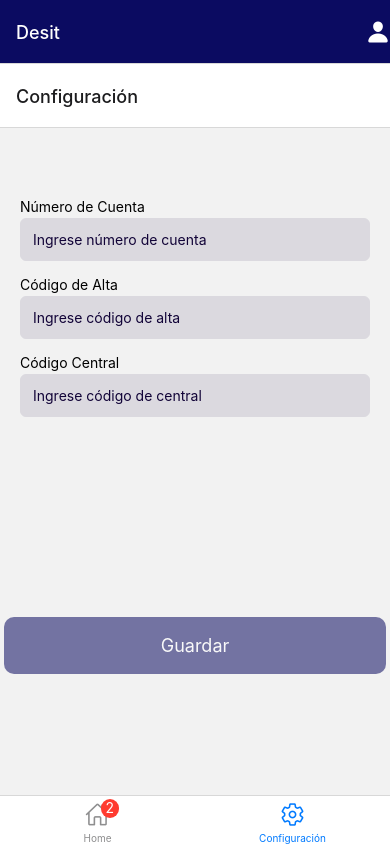
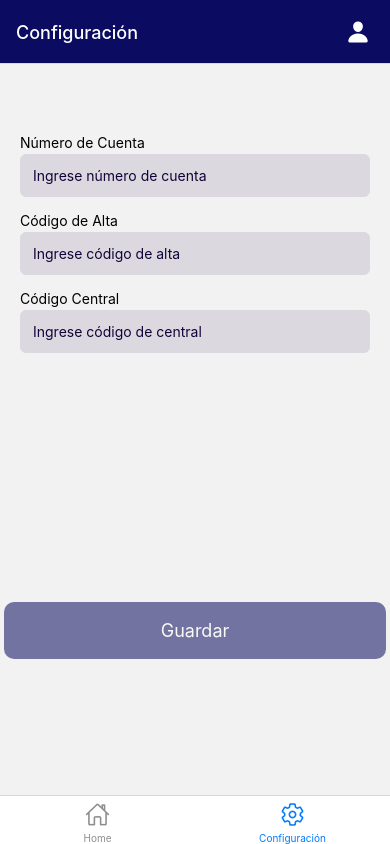
Before and after one commit to MauroHerreraJ/DesitAppBarrioCerrado, a React Native app: screen /Configuration in a window 390 px wide. Built offline with nearby package versions, Linux system fonts and the light colour scheme.

Commit message:
Navigation

```diff
--- a/App.js
+++ b/App.js
@@ -3,15 +3,12 @@ import { NavigationContainer } from '@react-navigation/native';
 import { createNativeStackNavigator } from '@react-navigation/native-stack';
 import { createBottomTabNavigator } from '@react-navigation/bottom-tabs';
 import { Ionicons } from "@expo/vector-icons"
+import { Image, View } from 'react-native';
+
 
 
 import AllButtons from './screen/AllButtons';
 import Configuration from './screen/Configuration';
-import IconButton from './component/IconButton';
-import { useState } from 'react';
-import MyModal from './component/MyModal';
-
-
 
 const Stack = createNativeStackNavigator();
 const BottomTabs = createBottomTabNavigator();
@@ -19,18 +16,24 @@ const BottomTabs = createBottomTabNavigator();
 
 function Navigation() {
 
-
   return (
-    <BottomTabs.Navigator>
+    <BottomTabs.Navigator
+      screenOptions={{
+        headerStyle: { backgroundColor: "#0b0b61" },
+        headerTintColor: "white",
+      }}>
       <BottomTabs.Screen
-        name='Principal'
+        name='Desit'
         component={AllButtons}
         options={{
-          headerShown: false,
           tabBarLabel: "Home",
           tabBarIcon: ({ color, size }) => (<Ionicons name='home-outline' size={size} color={color} />),
-          tabBarBadge:2
-
+          headerLeft: () => (
+            <Image
+              source={require("./assets/logodesit.png")}
+              style={{ width: 40, height: 40, marginLeft: 10 }}
+            />
+          ),
         }} />
       <BottomTabs.Screen
         name="Configuration"
@@ -46,35 +49,20 @@ function Navigation() {
 
 export default function App() {
 
-  const [modalVisible,setModalVisible] = useState(false);
-
-  function modalHandler(){
-    setModalVisible(true);
-  }
-
   return (
     <>
       <StatusBar style='light' />
       <NavigationContainer>
         <Stack.Navigator
           screenOptions={{
-            headerStyle: { backgroundColor: "#0b0b61" },
-            headerTintColor: "white",
-          }}>
+            headerShown: false,
+          }}
+          >
           <Stack.Screen
-            name="Desit"
+            name="Desi"
             component={Navigation}
-            options={{
-              headerRight:()=>{
-                return<>
-                <IconButton title="Tap me" onPress={modalHandler}/>
-                <MyModal modalVisible={modalVisible} setModalVisible={setModalVisible}/>
-                </>
-              }
-            }}
-          />
+            />
         </Stack.Navigator>
-
       </NavigationContainer>
     </>
   );
--- a/component/DataList.js
+++ b/component/DataList.js
@@ -73,8 +73,11 @@ function DataList() {
                 </View>
             </View>
             </TouchableWithoutFeedback>
+            <View style={styles.buttonContainer}>
+            <SaveButton onPress={saveData} isEnabled={isButtonEnabled}/>
+            </View>
 
-            <SaveButton onPress={saveData} isEnabled={isButtonEnabled}/>
+
 
 
         </>
@@ -87,5 +90,8 @@ const styles = StyleSheet.create({
     imputContainer: {
         padding: 20,
         marginTop: 50
+    },
+    buttonContainer:{
+       marginTop:210,
     }
 })
--- a/component/IconButton.js
+++ b/component/IconButton.js
@@ -3,8 +3,8 @@ import {Ionicons} from "@expo/vector-icons";
 
 function IconButton({onPress}){
   return(
-    <Pressable onPress={onPress}>
-        <Ionicons name="person" size={24} color="white"/>
+    <Pressable onPress={onPress} style={{marginRight:20}}>
+        <Ionicons name="person" size={24} color="white" />
     </Pressable>
   )
 }
--- a/component/MyModal.js
+++ b/component/MyModal.js
@@ -35,7 +35,7 @@ const styles = StyleSheet.create({
     margin: 20,
     backgroundColor: 'white',
     borderRadius: 20,
-    padding: 35,
+    padding:30,
     alignItems: 'center',
     shadowColor: '#000',
     shadowOffset: {
--- a/component/SaveButton.js
+++ b/component/SaveButton.js
@@ -23,7 +23,6 @@ const styles = StyleSheet.create({
         borderRadius: 10,
         margin: 4,
         overflow: "hidden",
-        marginTop: 165
     },
     buttonInnerContainer: {
         backgroundColor: "#0b0b61",
--- a/screen/AllButtons.js
+++ b/screen/AllButtons.js
@@ -4,8 +4,6 @@ import { styles2 } from "../constans/Styles";
 
 import PrimaryButton from "../component/PrimaryButton";
 import SecondaryButton from "../component/SecondaryButton";
-
-
 
 
 function AllButtons() {
--- a/screen/Configuration.js
+++ b/screen/Configuration.js
@@ -1,9 +1,29 @@
+import { useLayoutEffect, useState } from "react";
 import DataList from "../component/DataList";
+import IconButton from "../component/IconButton";
+import MyModal from "../component/MyModal";
 
-function Configuration() {
+function Configuration({ navigation }) {
+
+    const [modalVisible, setModalVisible] = useState(false);
+
+    function modalHandler() {
+        setModalVisible(true);
+    }
+
+    useLayoutEffect(() => {
+        navigation.setOptions({
+            headerRight: () => {
+                return <>
+                    <IconButton title="Tap me" onPress={modalHandler} />
+                    <MyModal modalVisible={modalVisible} setModalVisible={setModalVisible} />
+                </>
+            }
+        });
+    }, [navigation, modalHandler]);
 
     return (
-        <DataList/>
+        <DataList />
     );
 }
 export default Configuration;
```
Also changed, not shown: assets/logocircularss.png (added), assets/logodesit.png (added).
